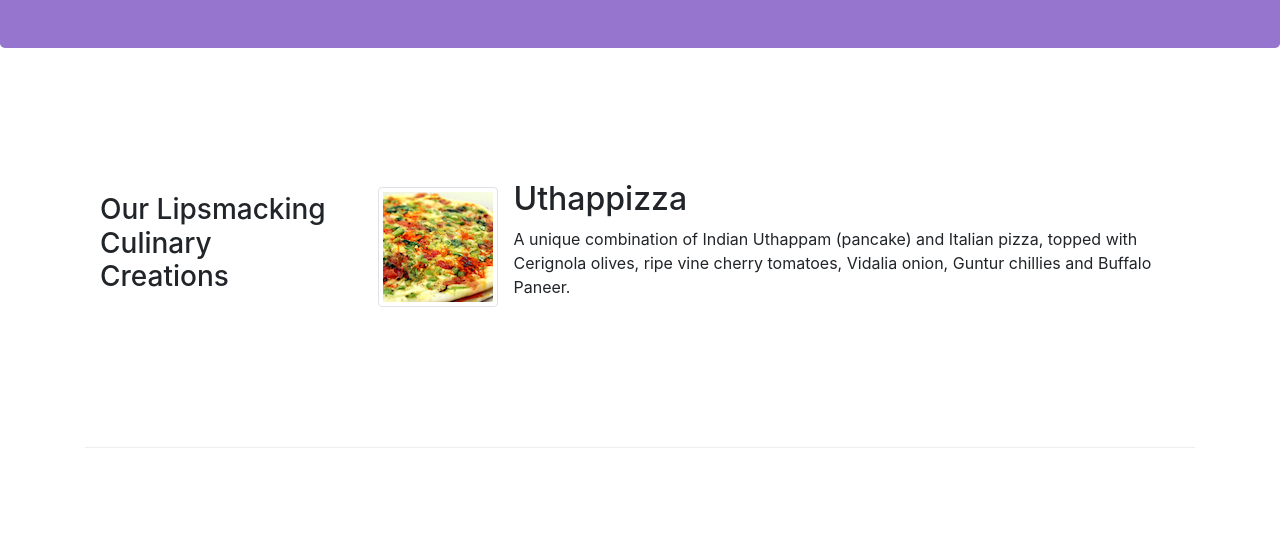
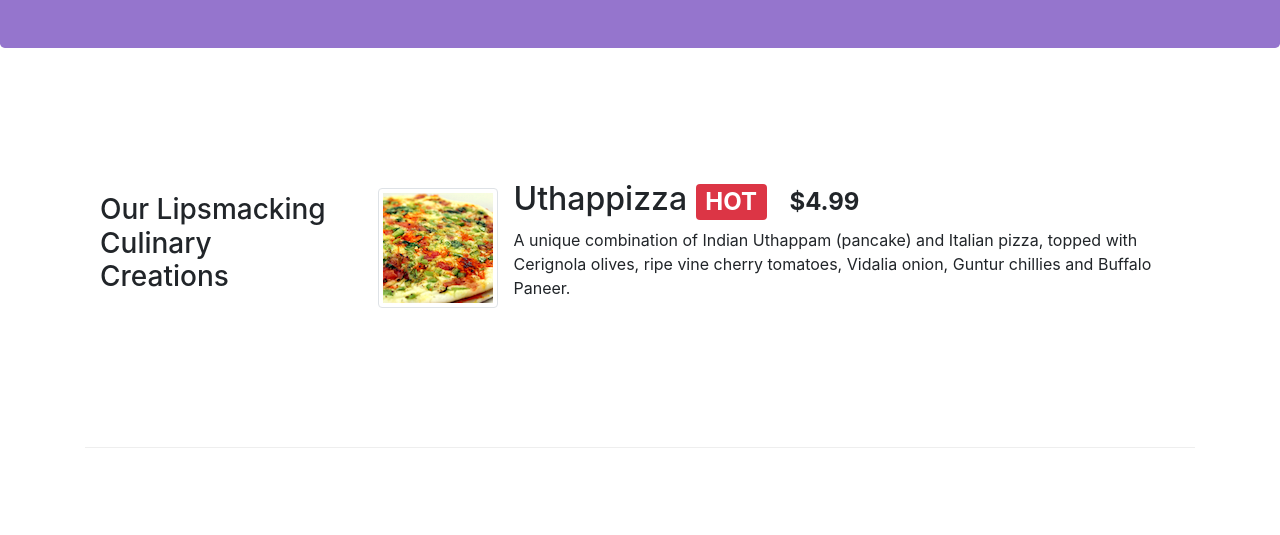
Before and after one commit to sahinad/conFusionBS4, a website: page index.html in a window 1280 px wide. Shown: the part 265-800 px from the top of the page. Drawn offline with nearby package versions, Linux system fonts and the light colour scheme.

Commit message:
Alerting Users

```diff
--- a/index.html
+++ b/index.html
@@ -22,7 +22,9 @@
             <button class="navbar-toggler" type="button" data-toggle="collapse" data-target="#Navbar">
                 <span class="navbar-toggler-icon"></span>
             </button>
-            <a class="navbar-brand" href="#"><img src="img/logo.png" height="30" width="41"></a>
+            <a class="navbar-brand" href="#">
+                <img src="img/logo.png" height="30" width="41">
+            </a>
             <div class="collapse navbar-collapse" id="Navbar">
                 <ul class="navbar-nav">
                     <li class="nav-item active">
@@ -67,14 +69,15 @@
             </div>
             <div class="col-sm col-md flex-first">
                 <div class="media">
-                    <img class="d-flex mr-3 img-thumbnail align-self-center"
-                         src="img/uthappizza.png" alt="Uthappizza">
+                    <img class="d-flex mr-3 img-thumbnail align-self-center" src="img/uthappizza.png" alt="Uthappizza">
                     <div class="media-body">
-                        <h2 class="mt-0">Uthappizza</h2>
-                        <p class="hidden-xs-down">A unique combination of Indian Uthappam (pancake) and
-                          Italian pizza, topped with Cerignola olives, ripe vine
-                          cherry tomatoes, Vidalia onion, Guntur chillies and
-                          Buffalo Paneer.</p>
+                        <h2 class="mt-0">
+                            Uthappizza
+                            <span class="badge badge-danger">HOT</span>
+                            <span class="badge badge-pill badge-default">$4.99</span>
+                        </h2>
+                        <p class="hidden-xs-down">A unique combination of Indian Uthappam (pancake) and Italian pizza, topped with Cerignola olives,
+                            ripe vine cherry tomatoes, Vidalia onion, Guntur chillies and Buffalo Paneer.</p>
                     </div>
                 </div>
             </div>
@@ -99,16 +102,14 @@
             </div>
             <div class="col-sm col-md flex-first">
                 <div class="media">
-                    <img class="d-flex mr-3 img-thumbnail align-self-center"
-                         src="img/alberto.png" alt="Alberto Somayya">
+                    <img class="d-flex mr-3 img-thumbnail align-self-center" src="img/alberto.png" alt="Alberto Somayya">
                     <div class="media-body">
                         <h2 class="mt-0">Alberto Somayya</h2>
                         <h4>Executive Chef</h4>
-                        <p class="hidden-xs-down">Award winning three-star Michelin chef with wide
-                         International experience having worked closely with
-                         whos-who in the culinary world, he specializes in
-                          creating mouthwatering Indo-Italian fusion experiences.
-                         </p>
+                        <p class="hidden-xs-down">Award winning three-star Michelin chef with wide International experience having worked closely with
+                            whos-who in the culinary world, he specializes in creating mouthwatering Indo-Italian fusion
+                            experiences.
+                        </p>
                     </div>
                 </div>
             </div>
```
